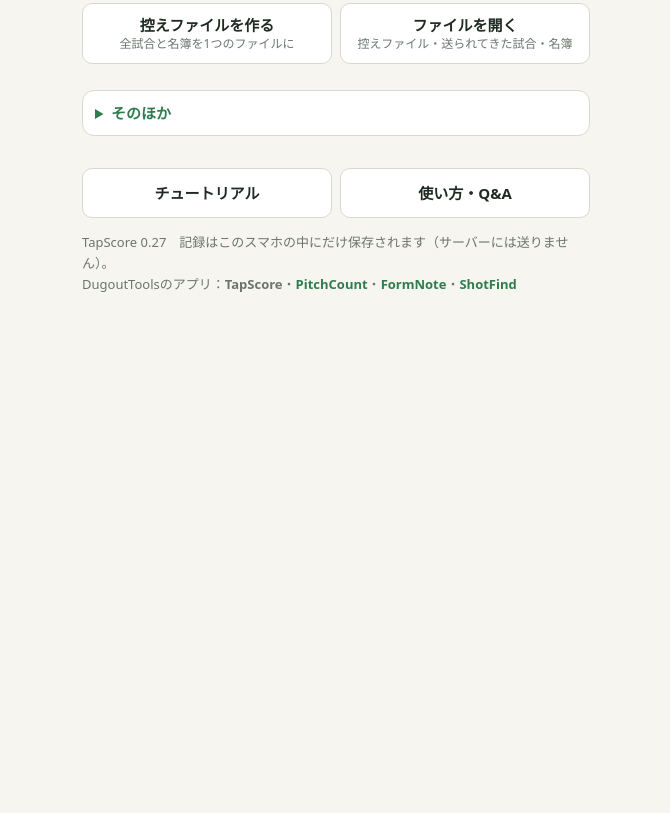
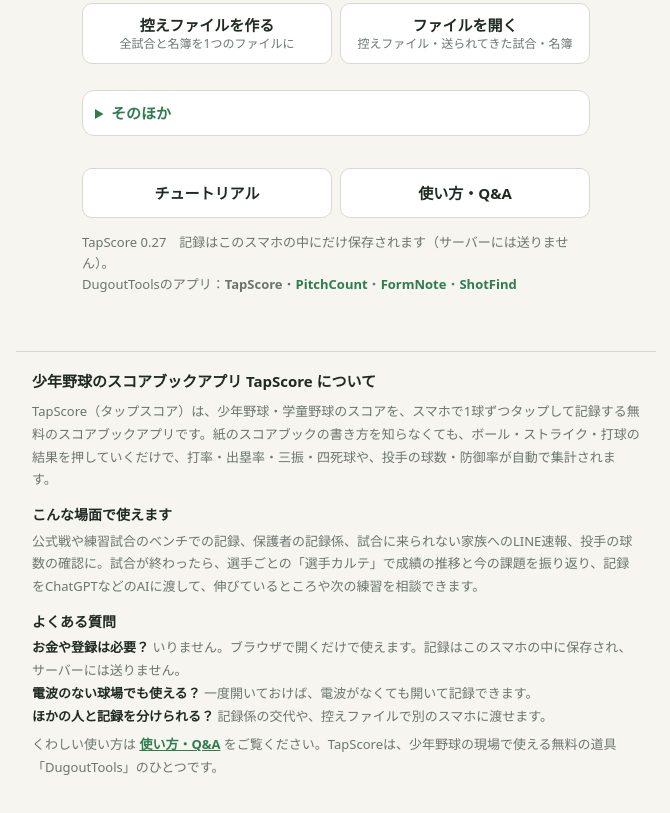
Before and after one commit to yatti3g-byte/TapScore, a plain HTML site: page index.html in a window 1280 px wide. Shown: the part 595-1408 px from the top of the page, without its empty margins (304-974 px from the left). Before the commit the page ends 938 px from the top, so only its background shows below. Drawn offline with Linux system fonts and the light colour scheme.

Commit message:
Add files via upload

```diff
--- a/index.html
+++ b/index.html
@@ -3,11 +3,11 @@
 <head>
 <meta charset="utf-8">
 <meta name="viewport" content="width=device-width, initial-scale=1">
-<title>TapScore</title>
+<title>TapScore｜少年野球のスコアブックアプリ（無料・スマホで1球ずつ記録）</title>
 <meta name="theme-color" content="#f6f5f0">
-<meta name="description" content="スマホで1球ずつタップして記録する、少年野球の無料スコアブック。選手ごとのカルテが自動でできて、結果では見えない伸びをAIに相談できます。登録なし、データは端末の中だけ。">
+<meta name="description" content="少年野球・学童野球のスコアをスマホで1球ずつタップして記録する、無料のスコアブックアプリ。打率・出塁率・投手の球数などの成績を自動で集計し、選手ごとのカルテで成長を確認できます。AI相談・LINE速報つき。登録なし、データは端末の中だけ。">
 <meta property="og:type" content="website">
-<meta property="og:title" content="TapScore">
+<meta property="og:title" content="TapScore｜少年野球のスコアブックアプリ">
 <meta property="og:description" content="スマホで1球ずつタップして記録する、少年野球の無料スコアブック。選手ごとのカルテが自動でできて、結果では見えない伸びをAIに相談できます。登録なし、データは端末の中だけ。">
 <meta property="og:url" content="https://yatti3g-byte.github.io/TapScore/">
 <meta property="og:image" content="https://yatti3g-byte.github.io/TapScore/og.jpg">
@@ -17,6 +17,9 @@
 <meta name="twitter:card" content="summary_large_image">
 <meta name="apple-mobile-web-app-capable" content="yes">
 <meta name="mobile-web-app-capable" content="yes">
+<meta name="google-site-verification" content="ITxa_inRuPYXshXMjW5c9h8XO8YNBbA4dsuDdqyTWBI" />
+<link rel="canonical" href="https://yatti3g-byte.github.io/TapScore/">
+<script type="application/ld+json">{"@context":"https://schema.org","@type":"WebApplication","name":"TapScore","url":"https://yatti3g-byte.github.io/TapScore/","applicationCategory":"SportsApplication","operatingSystem":"iOS, Android, Windows, macOS（ブラウザ）","inLanguage":"ja","description":"少年野球・学童野球のスコアをスマホで1球ずつタップして記録する、無料のスコアブックアプリ。打率・出塁率・投手の球数などの成績を自動で集計し、選手ごとのカルテで成長を確認できます。AI相談・LINE速報つき。登録なし、データは端末の中だけ。","offers":{"@type":"Offer","price":"0","priceCurrency":"JPY"},"isPartOf":{"@type":"CreativeWorkSeries","name":"DugoutTools"}}</script>
 <link rel="icon" href="favicon.svg" type="image/svg+xml">
 <link rel="apple-touch-icon" href="apple-touch-icon.png">
 <style>
@@ -510,10 +513,24 @@ details.more.home[open]{padding-bottom:12px}details.more.home .btn{margin-top:6p
 .applogo{flex:none}.applogo .lb{fill:#cfe3d6}.applogo .lh{fill:#2f7d4f}.applogo .lp{fill:#1f2a22}
 @media (prefers-color-scheme:dark){:root:not([data-theme="light"]) .applogo .lb{fill:#33423a}:root:not([data-theme="light"]) .applogo .lh{fill:#58b87e}:root:not([data-theme="light"]) .applogo .lp{fill:#e8ede9}}
 :root[data-theme="dark"] .applogo .lb{fill:#33423a}:root[data-theme="dark"] .applogo .lh{fill:#58b87e}:root[data-theme="dark"] .applogo .lp{fill:#e8ede9}
+.about{max-width:640px;margin:8px auto 40px;padding:16px;color:var(--muted);font-size:13px;line-height:1.75;border-top:1px solid var(--line)}
+.about h2{font-size:15px;color:var(--ink);margin:0 0 6px}.about h3{font-size:14px;color:var(--ink);margin:12px 0 2px}.about p{margin:0 0 6px}.about b{color:var(--ink)}.about a{color:var(--accent);font-weight:700}
 </style>
 </head>
 <body>
 <main id="main"></main>
+<section id="about" class="about" aria-labelledby="about-h">
+<h2 id="about-h">少年野球のスコアブックアプリ TapScore について</h2>
+<p>TapScore（タップスコア）は、少年野球・学童野球のスコアを、スマホで1球ずつタップして記録する無料のスコアブックアプリです。紙のスコアブックの書き方を知らなくても、ボール・ストライク・打球の結果を押していくだけで、打率・出塁率・三振・四死球や、投手の球数・防御率が自動で集計されます。</p>
+<h3>こんな場面で使えます</h3>
+<p>公式戦や練習試合のベンチでの記録、保護者の記録係、試合に来られない家族へのLINE速報、投手の球数の確認に。試合が終わったら、選手ごとの「選手カルテ」で成績の推移と今の課題を振り返り、記録をChatGPTなどのAIに渡して、伸びているところや次の練習を相談できます。</p>
+<h3>よくある質問</h3>
+<p><b>お金や登録は必要？</b> いりません。ブラウザで開くだけで使えます。記録はこのスマホの中に保存され、サーバーには送りません。<br>
+<b>電波のない球場でも使える？</b> 一度開いておけば、電波がなくても開いて記録できます。<br>
+<b>ほかの人と記録を分けられる？</b> 記録係の交代や、控えファイルで別のスマホに渡せます。</p>
+<p>くわしい使い方は <a href="help.html">使い方・Q&amp;A</a> をご覧ください。TapScoreは、少年野球の現場で使える無料の道具「DugoutTools」のひとつです。</p>
+</section>
+
 <div id="sheet" hidden></div>
 <div id="toast" role="status" aria-live="polite"></div>
 <script>
@@ -2148,6 +2165,7 @@ function render(){
     ui.gid=null;ui.mode='idle';ui.pend=null;closeSheet();
   }
   navTrack();
+  {const ab=document.getElementById('about');if(ab)ab.hidden=!!(ui.gid||ui.view)||ui.local===false;}   // claude.aiの中（チームで共有）では出さない
   m.innerHTML=ui.gid?viewGame():ui.view==='roster'?viewRoster():ui.view==='players'?viewPlayers():viewHome();
   m.className=(ui.gid&&ui.tab==='score')?'rec':'';paintSave();
   bindField();fitAll();keepAwake();luMarks();
--- /dev/null
+++ b/sitemap.xml
@@ -0,0 +1,5 @@
+<?xml version="1.0" encoding="UTF-8"?>
+<urlset xmlns="http://www.sitemaps.org/schemas/sitemap/0.9">
+  <url><loc>https://yatti3g-byte.github.io/TapScore/</loc><lastmod>2026-11-28</lastmod></url>
+  <url><loc>https://yatti3g-byte.github.io/TapScore/help.html</loc><lastmod>2026-11-28</lastmod></url>
+</urlset>
```
Also changed, not shown: help.html (+3 -1 lines).
